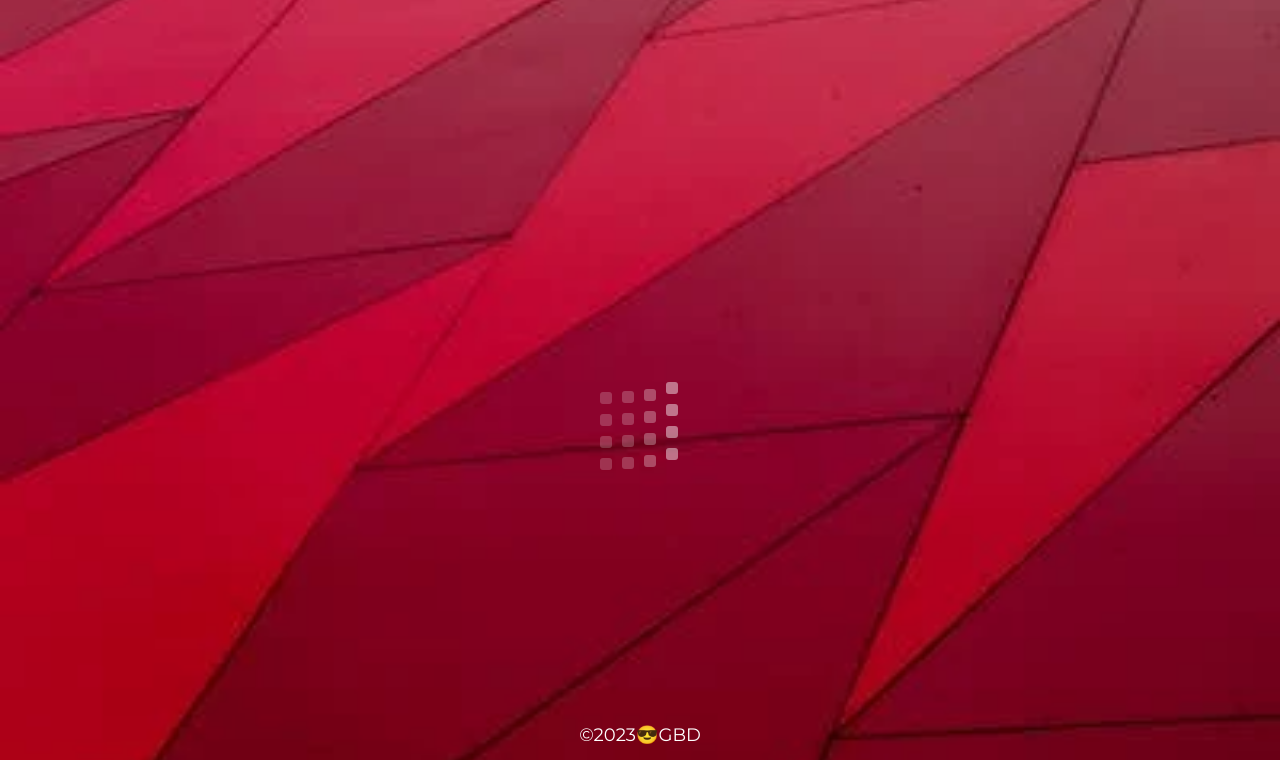
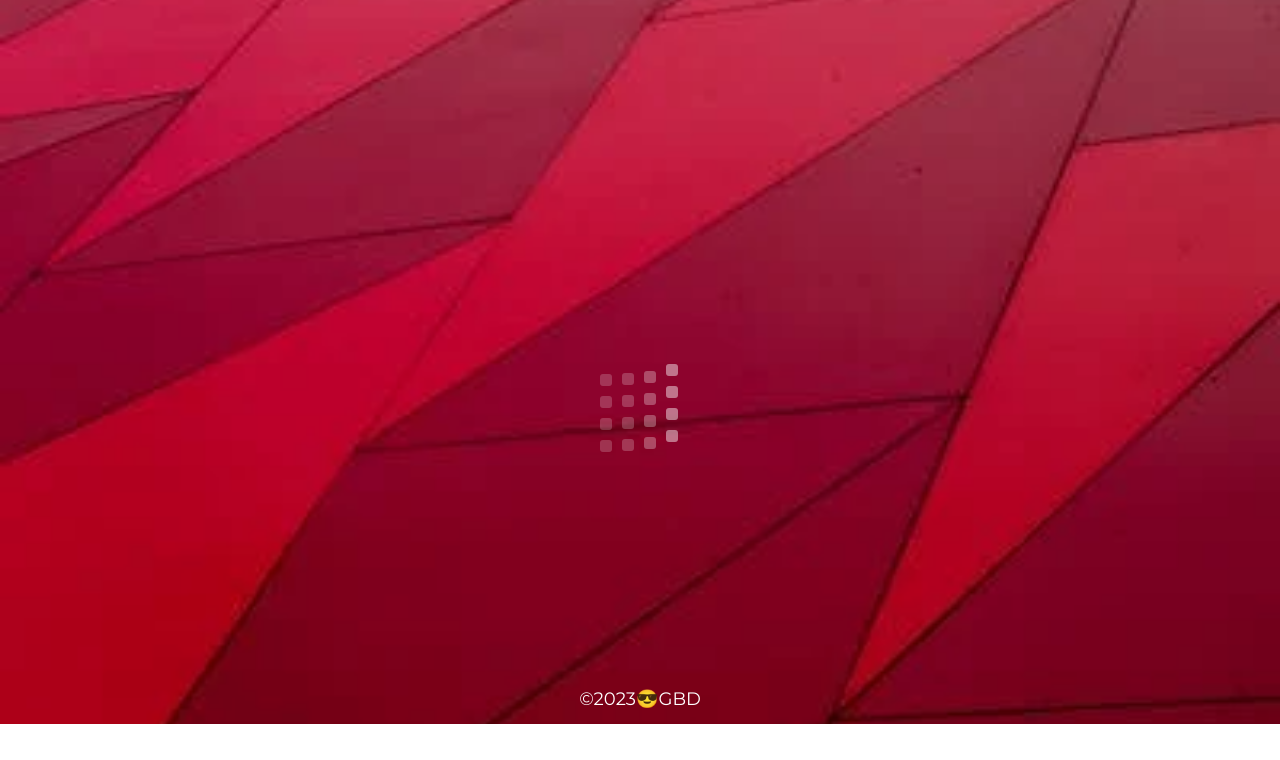
Before and after one commit to gbdadx/superheroesCarrito, a plain HTML site: page detalle.html in a window 1280 px wide. Shown: the part 96-856 px from the top of the page. After the commit the page ends 820 px from the top, so only its background shows below. Drawn offline with Linux system fonts and the light colour scheme; a web font is replaced by a local one.

Commit message:
added loader fixed loader in detalle

```diff
--- a/detalle.html
+++ b/detalle.html
@@ -24,7 +24,7 @@
         </div>
     </header>
     <header>
-        <h2 class="tituloDetalle">  <div class="contendorImagen">
+    <h2 class="tituloDetalle">
         <div class="containerS">
             <div class="blockS"></div>
             <div class="blockS"></div>
@@ -42,7 +42,7 @@
             <div class="blockS"></div>
             <div class="blockS"></div>
             <div class="blockS"></div>
-              </div>
+
     </div></h2>
 </header>
     <main id="main">
@@ -52,8 +52,9 @@
 
 
         </div>
+        <div class="contendorImagen">
 
-
+        </div>
     </main>
 <footer id="footer">
     ©2023😎GBD
```
Lines whose indentation alone changed are shown as unchanged.
